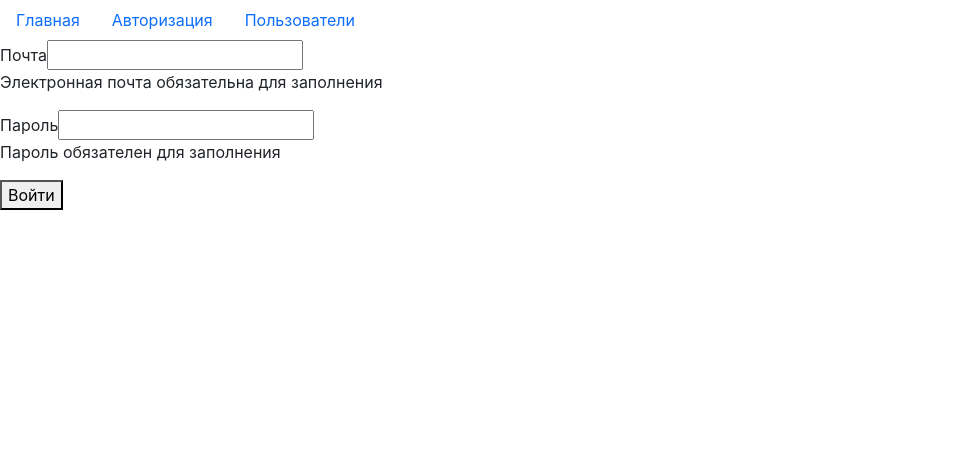
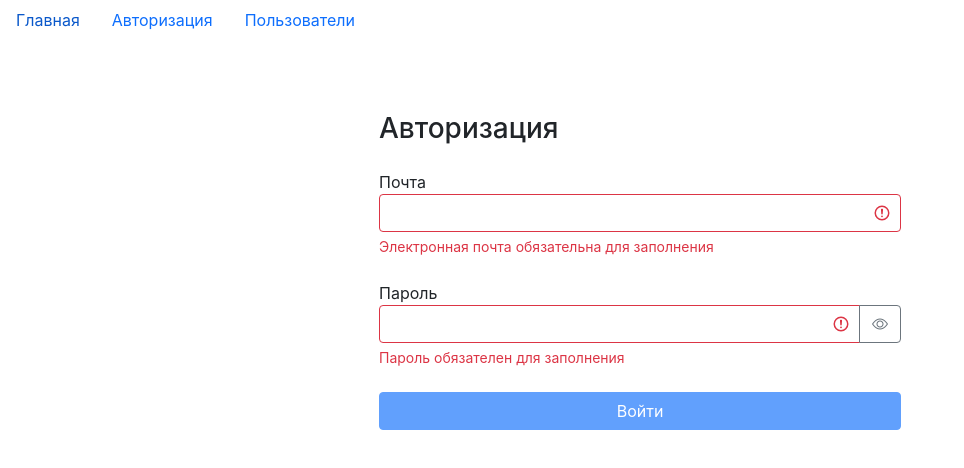
Before and after one commit to Gray7410/fast-company, a React (Create React App) app: page /login in a window 1280 px wide. Shown: the top 468 px of the page, without its empty margins (0-964 px from the left). Built offline with nearby package versions, Linux system fonts and the light colour scheme.

Commit message:
add search field

```diff
--- a/src/App/components/layouts/login.jsx
+++ b/src/App/components/layouts/login.jsx
@@ -23,6 +23,16 @@ const Login = () => {
         password: {
             isRequired: {
                 message: `Пароль обязателен для заполнения`
+            },
+            isCapitalSymbol: {
+                message: `Пароль должен содержать хотя бы одну заглавную букву`
+            },
+            isContainDigit: {
+                message: `Пароль должен содержать хотя бы одно число`
+            },
+            min: {
+                message: `Пароль должен состоять минимум из 8 символов`,
+                value: 8
             }
         }
     };
@@ -34,12 +44,19 @@ const Login = () => {
         setErrors(errors);
         return Object.keys(errors).length === 0;
     };
+
+    const isValid = Object.keys(errors).length === 0;
+
     const handleSubmit = (e) => {
         e.preventDefault();
         const isValid = validate();
         if (!isValid) return;
     };
     return (
+        <div className="container mt-5">
+            <div className="row">
+                <div className="col-md-6 offset-md-3 p-4">
+                    <h3 className="mb-4">Авторизация</h3>
                     <form onSubmit={handleSubmit}>
                         <TextField
                             label="Почта"
@@ -56,8 +73,16 @@ const Login = () => {
                             onChange={handleChange}
                             error={errors.password}
                         />
-            <button>Войти</button>
+                        <button
+                            disabled={!isValid}
+                            className="btn btn-primary w-100 mx-auto"
+                        >
+                            Войти
+                        </button>
                     </form>
+                </div>
+            </div>
+        </div>
     );
 };
 
--- /dev/null
+++ b/src/App/components/searchField.jsx
@@ -0,0 +1,27 @@
+import React from "react";
+import PropTypes from "prop-types";
+
+const SearchField = ({ onChange, value }) => {
+    return (
+        <>
+            <div className="form-floating mb-3 mt-3">
+                <input
+                    type="text"
+                    className="form-control"
+                    id="searchInput"
+                    placeholder="Поиск"
+                    value={value}
+                    onChange={onChange}
+                />
+                <label htmlFor="searchInput">Поиск</label>
+            </div>
+        </>
+    );
+};
+
+SearchField.propTypes = {
+    onChange: PropTypes.func,
+    value: PropTypes.string
+};
+
+export default SearchField;
--- a/src/App/components/textField.jsx
+++ b/src/App/components/textField.jsx
@@ -1,18 +1,41 @@
-import React from "react";
+import React, { useState } from "react";
 import PropTypes from "prop-types";
 
 const TextField = ({ label, type, name, value, onChange, error }) => {
+    const [showPassword, setShowPassword] = useState(false);
+    const getInputClasses = () => {
+        return "form-control" + (error ? " is-invalid" : "");
+    };
+    const toggleShowPassword = () => {
+        setShowPassword((prevState) => !prevState);
+    };
     return (
-        <div>
+        <div className="mb-4">
             <label htmlFor={name}>{label}</label>
+            <div className="input-group has-validation">
                 <input
-                type={type}
+                    type={showPassword ? "text" : type}
                     id={name}
                     name={name}
                     value={value}
                     onChange={onChange}
+                    className={getInputClasses()}
                 />
-            {error && <p>{error}</p>}
+                {type === "password" && (
+                    <button
+                        className="btn btn-outline-secondary"
+                        type="button"
+                        onClick={toggleShowPassword}
+                    >
+                        <i
+                            className={
+                                "bi bi-eye" + (showPassword ? "-slash" : "")
+                            }
+                        ></i>
+                    </button>
+                )}
+                {error && <div className="invalid-feedback">{error}</div>}
+            </div>
         </div>
     );
 };
--- a/src/App/components/usersList.jsx
+++ b/src/App/components/usersList.jsx
@@ -6,6 +6,7 @@ import api from "../api";
 import SearchStatus from "./searchStatus";
 import UserTable from "./usersTable";
 import _ from "lodash";
+import SearchField from "./searchField";
 
 const UsersList = () => {
     const pageSize = 8;
@@ -14,9 +15,9 @@ const UsersList = () => {
     const [selectedProf, setSelectedProf] = useState();
     const [profLoading, setProfLoading] = useState(true);
     const [sortBy, setSortBy] = useState({ path: "name", order: "asc" });
-
     const [users, setUsers] = useState([]);
     const [loader, setLoader] = useState(true);
+    const [search, setSearch] = useState("");
 
     useEffect(() => {
         api.users.fetchAll().then((users) => {
@@ -54,6 +55,7 @@ const UsersList = () => {
     }, [selectedProf]);
     const handleProfessionSelect = (item) => {
         setSelectedProf(item);
+        setSearch("");
     };
 
     const handleSort = (item) => {
@@ -62,7 +64,9 @@ const UsersList = () => {
 
     const filteredUsers = selectedProf
         ? users.filter((user) => user.profession._id === selectedProf._id)
-        : users;
+        : users.filter((user) =>
+              user.name.toLowerCase().includes(search.toLowerCase())
+          );
     const count = filteredUsers.length;
     const sortedUsers = _.orderBy(filteredUsers, [sortBy.path], [sortBy.order]);
     const userCrop = paginate(sortedUsers, currentPage, pageSize);
@@ -73,6 +77,11 @@ const UsersList = () => {
     }, [handleDelete]);
 
     const clearFilter = () => {
+        setSelectedProf();
+    };
+
+    const handleSearch = ({ target }) => {
+        setSearch(target.value);
         setSelectedProf();
     };
 
@@ -103,6 +112,7 @@ const UsersList = () => {
                             users={count}
                             selectedProf={selectedProf}
                         />
+                        <SearchField value={search} onChange={handleSearch} />
                         {count > 0 && (
                             <UserTable
                                 users={userCrop}
--- a/src/App/utils/validator.js
+++ b/src/App/utils/validator.js
@@ -1,20 +1,34 @@
 export function validator(data, config) {
     const errors = {};
     function validate(validateMethod, data, config) {
+        let statusValidate;
         switch (validateMethod) {
             case "isRequired":
-                if (data.trim() === "") return config.message;
-
+                statusValidate = data.trim() === "";
                 break;
-            case "isEmail":
-                {
-                    const emailRegExp = /^\S+@\S+\.\S+$/g;
-                    if (!emailRegExp.test(data)) return config.message;
-                }
+            case "isEmail": {
+                const emailRegExp = /^\S+@\S+\.\S+$/g;
+                statusValidate = !emailRegExp.test(data);
                 break;
+            }
+            case "isCapitalSymbol": {
+                const capitalRegExp = /[A-Z]+/g;
+                statusValidate = !capitalRegExp.test(data);
+                break;
+            }
+            case "isContainDigit": {
+                const digitRegExp = /\d+/g;
+                statusValidate = !digitRegExp.test(data);
+                break;
+            }
+            case "min": {
+                statusValidate = data.length < config.value;
+                break;
+            }
             default:
                 break;
         }
+        if (statusValidate) return config.message;
     }
     for (const fieldName in data) {
         for (const validateMethod in config[fieldName]) {
```
Lines whose indentation alone changed are shown as unchanged.
